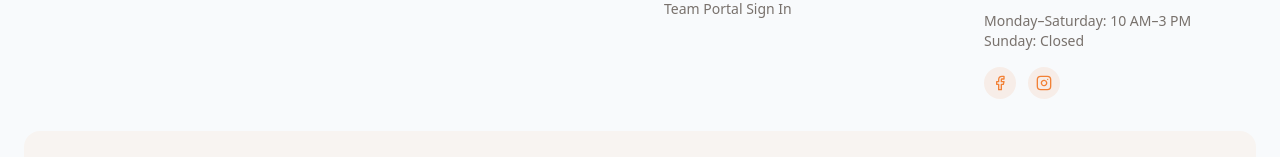
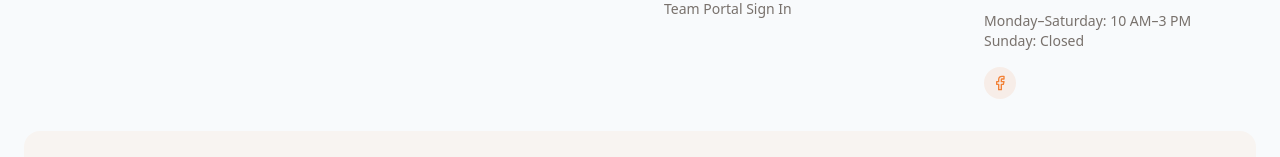
Before and after one commit to 7nqwsvhv99-hash/safe-haven-site, a Next.js app: page / in a window 1280 px wide. Shown: the part 5084-5241 px from the top of the page. Built offline with nearby package versions, Linux system fonts and the light colour scheme; no server answers.

Commit message:
Remove Instagram link from footer

```diff
--- a/src/components/footer.tsx
+++ b/src/components/footer.tsx
@@ -1,5 +1,5 @@
 import Link from "next/link"
-import { MapPin, Phone, Mail, Facebook, Instagram } from "lucide-react"
+import { MapPin, Phone, Mail, Facebook } from "lucide-react"
 import { NewsletterSignup } from "@/components/newsletter-signup"
 
 export function Footer() {
@@ -89,9 +89,6 @@ export function Footer() {
               <a href="https://www.facebook.com/safehavenelizabethil" target="_blank" rel="noopener noreferrer" className="p-2 rounded-full bg-primary/10 text-primary hover:bg-primary hover:text-white transition-colors" aria-label="Facebook">
                 <Facebook className="h-4 w-4" />
               </a>
-              <a href="https://www.instagram.com/safehaven.animalshelter" target="_blank" rel="noopener noreferrer" className="p-2 rounded-full bg-primary/10 text-primary hover:bg-primary hover:text-white transition-colors" aria-label="Instagram">
-                <Instagram className="h-4 w-4" />
-              </a>
             </div>
           </div>
         </div>
```
